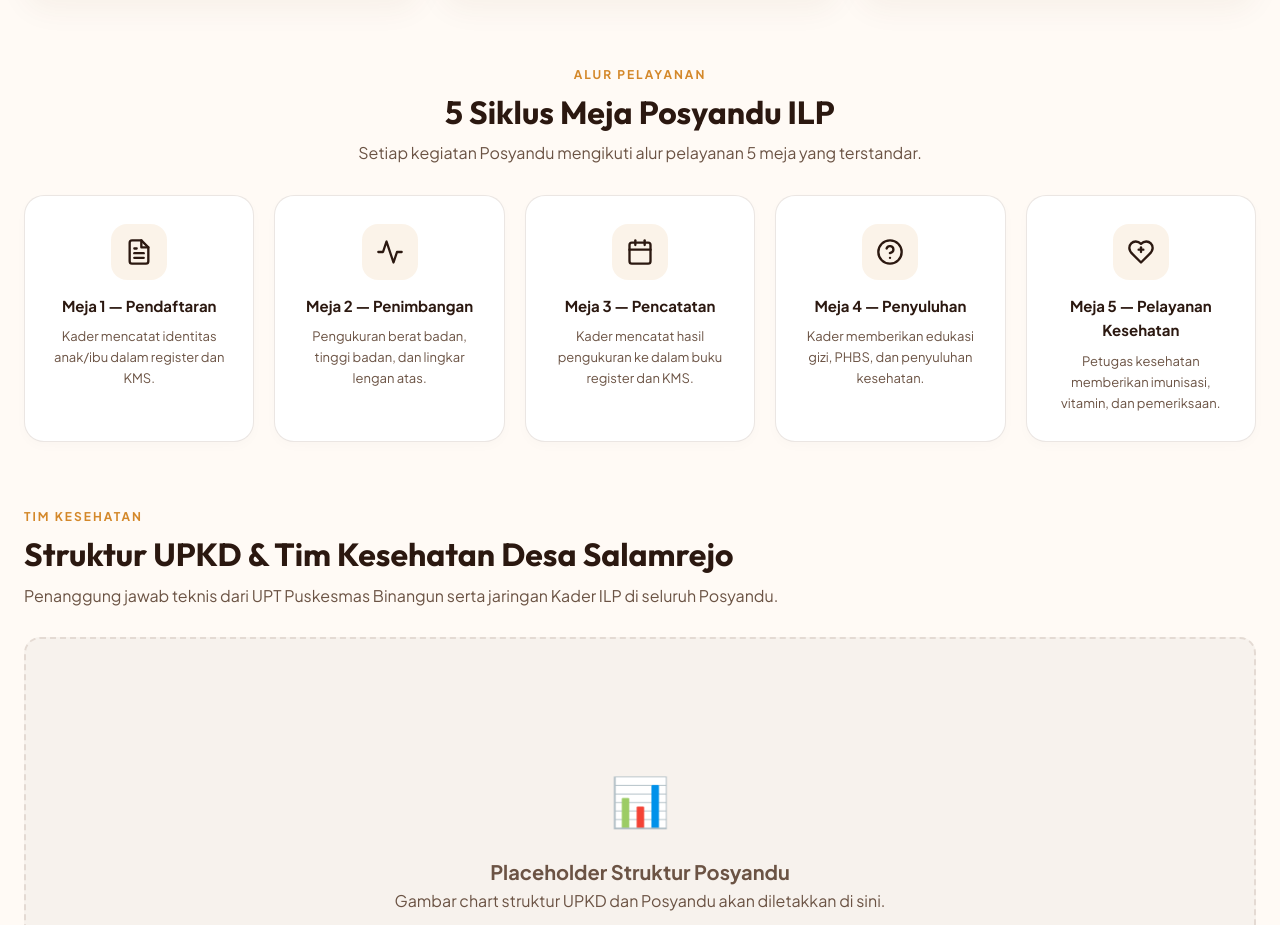
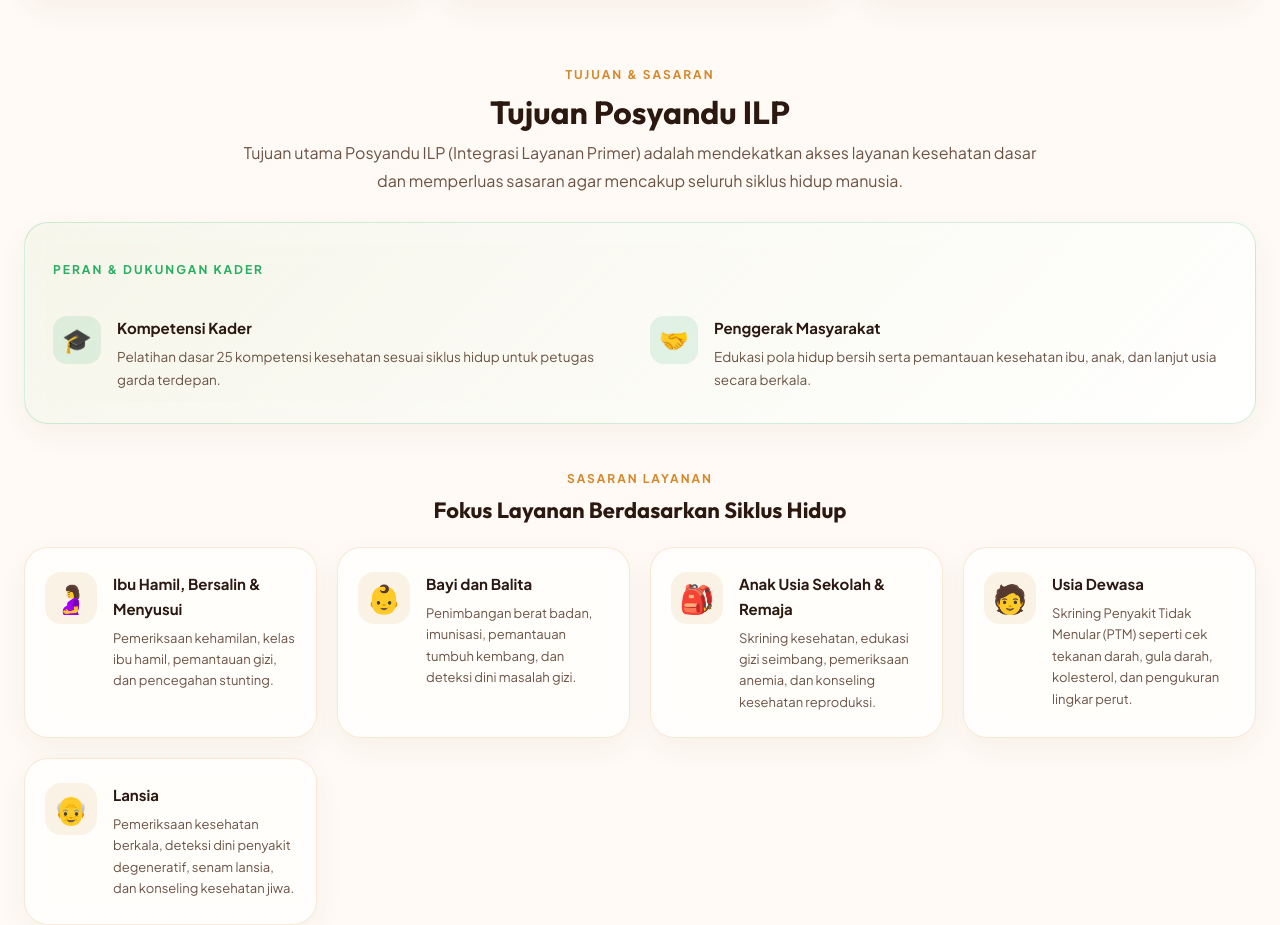
Before and after one commit to dssalamrejo-boop/web-desa-salamrejo, a Next.js app: page /posyandu in a window 1280 px wide. Shown: the part 1407-2332 px from the top of the page. Built offline with nearby package versions, Linux system fonts and the light colour scheme; no server answers; the database is empty; a web font is replaced by a local one.

Commit message:
Add Posyandu ILP sections: tujuan, sasaran, peran kader, layanan luar gedung, lokasi

```diff
--- a/src/app/posyandu/page.js
+++ b/src/app/posyandu/page.js
@@ -19,12 +19,12 @@ const siklus5Meja = [
         <line x1="16" y1="17" x2="8" y2="17" />
         <polyline points="10 9 9 9 8 9" />
       </svg>
-    ), title: 'Meja 1 — Pendaftaran', desc: 'Kader mencatat identitas anak/ibu dalam register dan KMS.' },
+    ), title: 'Meja 1 — Pendaftaran', desc: 'Mendaftarkan sasaran sesuai kelompok usia (ibu hamil, balita, remaja, dewasa, lansia).' },
   { icon: (
       <svg width="28" height="28" viewBox="0 0 24 24" fill="none" stroke="currentColor" strokeWidth="2" strokeLinecap="round" strokeLinejoin="round">
         <path d="M22 12h-4l-3 9L9 3l-3 9H2" />
       </svg>
-    ), title: 'Meja 2 — Penimbangan', desc: 'Pengukuran berat badan, tinggi badan, dan lingkar lengan atas.' },
+    ), title: 'Meja 2 — Pengukuran & Penimbangan', desc: 'Menimbang berat badan, mengukur tinggi/panjang badan, lingkar kepala, lengan atas, serta tekanan darah.' },
   { icon: (
       <svg width="28" height="28" viewBox="0 0 24 24" fill="none" stroke="currentColor" strokeWidth="2" strokeLinecap="round" strokeLinejoin="round">
         <rect x="3" y="4" width="18" height="18" rx="2" ry="2" />
@@ -32,21 +32,37 @@ const siklus5Meja = [
         <line x1="8" y1="2" x2="8" y2="6" />
         <line x1="3" y1="10" x2="21" y2="10" />
       </svg>
-    ), title: 'Meja 3 — Pencatatan', desc: 'Kader mencatat hasil pengukuran ke dalam buku register dan KMS.' },
+    ), title: 'Meja 3 — Pencatatan & Skrining', desc: 'Memasukkan hasil pengukuran ke Buku KIA, KMS, atau pencatatan sistem serta skrining kesehatan dasar.' },
+  { icon: (
+      <svg width="28" height="28" viewBox="0 0 24 24" fill="none" stroke="currentColor" strokeWidth="2" strokeLinecap="round" strokeLinejoin="round">
+        <path d="M19 14c1.49-1.46 3-3.21 3-5.5A5.5 5.5 0 0 0 16.5 3c-1.76 0-3 .5-4.5 2-1.5-1.5-2.74-2-4.5-2A5.5 5.5 0 0 0 2 8.5c0 2.3 1.5 4.05 3 5.5l7 7Z" />
+        <path d="M12 8v4" />
+        <path d="M10 10h4" />
+      </svg>
+    ), title: 'Meja 4 — Pelayanan Kesehatan', desc: 'Pemeriksaan oleh tenaga kesehatan, pemberian vitamin A, imunisasi, atau tablet tambah darah.' },
   { icon: (
       <svg width="28" height="28" viewBox="0 0 24 24" fill="none" stroke="currentColor" strokeWidth="2" strokeLinecap="round" strokeLinejoin="round">
         <circle cx="12" cy="12" r="10" />
         <path d="M9.09 9a3 3 0 0 1 5.83 1c0 2-3 3-3 3" />
         <line x1="12" y1="17" x2="12.01" y2="17" />
       </svg>
-    ), title: 'Meja 4 — Penyuluhan', desc: 'Kader memberikan edukasi gizi, PHBS, dan penyuluhan kesehatan.' },
-  { icon: (
-      <svg width="28" height="28" viewBox="0 0 24 24" fill="none" stroke="currentColor" strokeWidth="2" strokeLinecap="round" strokeLinejoin="round">
-        <path d="M19 14c1.49-1.46 3-3.21 3-5.5A5.5 5.5 0 0 0 16.5 3c-1.76 0-3 .5-4.5 2-1.5-1.5-2.74-2-4.5-2A5.5 5.5 0 0 0 2 8.5c0 2.3 1.5 4.05 3 5.5l7 7Z" />
-        <path d="M12 8v4" />
-        <path d="M10 10h4" />
-      </svg>
-    ), title: 'Meja 5 — Pelayanan Kesehatan', desc: 'Petugas kesehatan memberikan imunisasi, vitamin, dan pemeriksaan.' },
+    ), title: 'Meja 5 — Penyuluhan & Validasi', desc: 'Pemberian edukasi kesehatan perorangan dan validasi data hasil kunjungan.' },
+];
+
+const sasaranFokus = [
+  { emoji: '🤰', title: 'Ibu Hamil, Bersalin & Menyusui', desc: 'Pemeriksaan kehamilan, kelas ibu hamil, pemantauan gizi, dan pencegahan stunting.' },
+  { emoji: '👶', title: 'Bayi dan Balita', desc: 'Penimbangan berat badan, imunisasi, pemantauan tumbuh kembang, dan deteksi dini masalah gizi.' },
+  { emoji: '🎒', title: 'Anak Usia Sekolah & Remaja', desc: 'Skrining kesehatan, edukasi gizi seimbang, pemeriksaan anemia, dan konseling kesehatan reproduksi.' },
+  { emoji: '🧑', title: 'Usia Dewasa', desc: 'Skrining Penyakit Tidak Menular (PTM) seperti cek tekanan darah, gula darah, kolesterol, dan pengukuran lingkar perut.' },
+  { emoji: '👴', title: 'Lansia', desc: 'Pemeriksaan kesehatan berkala, deteksi dini penyakit degeneratif, senam lansia, dan konseling kesehatan jiwa.' },
+];
+
+const layananLuarGedung = [
+  { emoji: '🤰', label: 'Kelas Ibu Hamil' },
+  { emoji: '👶', label: 'Kelas Ibu Balita' },
+  { emoji: '💉', label: 'Imunisasi' },
+  { emoji: '🏥', label: 'Kunjungan TBC, Gizi, Nifas, Bayi, Balita Stunting' },
+  { emoji: '🌿', label: 'TOGA (Tanaman Obat Keluarga)' },
 ];
 
 // metadata removed because this is a client component
@@ -65,9 +81,11 @@ export default function PosyanduPage() {
         description="Fasilitas pelayanan kesehatan balita, remaja, usia produktif hingga lansia yang dikelola oleh tim medis UPT Puskesmas Binangun dan jaringan kader kesehatan desa."
         pills={[
           { label: 'Visi & Misi ILP', href: '#visi-misi' },
+          { label: 'Tujuan & Sasaran', href: '#tujuan-sasaran' },
           { label: '5 Siklus ILP', href: '#profil' },
           { label: 'Tim Kesehatan & Kader', href: '#petugas' },
-          { label: 'Jadwal Kegiatan', href: '#jadwal' },
+          { label: 'Layanan Luar Gedung', href: '#layanan-luar' },
+          { label: 'Lokasi & Jadwal', href: '#jadwal' },
         ]}
       />
 
@@ -133,6 +151,77 @@ export default function PosyanduPage() {
             ))}
           </div>
         </section>
+
+        {/* Tujuan Posyandu ILP */}
+        <section id="tujuan-sasaran" className="desa-section">
+          <div className="desa-section__head desa-section__head--center">
+            <span className="desa-section__label">Tujuan & Sasaran</span>
+            <h2 className="desa-section__title">Tujuan Posyandu ILP</h2>
+            <p className="desa-section__desc" style={{ maxWidth: 800 }}>
+              Tujuan utama Posyandu ILP (Integrasi Layanan Primer) adalah mendekatkan akses layanan kesehatan dasar dan memperluas sasaran agar mencakup seluruh siklus hidup manusia.
+            </p>
+          </div>
+
+          {/* Peran & Dukungan Kader */}
+          <div className="desa-glass-card" style={{
+            padding: '32px 28px', marginBottom: 40,
+            border: '1px solid rgba(39, 174, 96, 0.2)',
+            background: 'linear-gradient(135deg, rgba(39, 174, 96, 0.04) 0%, rgba(255,255,255,0.95) 100%)'
+          }}>
+            <div className="desa-section__head">
+              <span className="desa-section__label" style={{ color: '#27AE60' }}>Peran & Dukungan Kader</span>
+            </div>
+            <div className="desa-grid" style={{ gridTemplateColumns: 'repeat(auto-fit, minmax(300px, 1fr))', gap: 20 }}>
+              <div style={{ display: 'flex', gap: 16, alignItems: 'flex-start' }}>
+                <div style={{
+                  width: 48, height: 48, borderRadius: 14, flexShrink: 0,
+                  background: 'rgba(39, 174, 96, 0.12)',
+                  display: 'flex', alignItems: 'center', justifyContent: 'center',
+                  fontSize: 24
+                }}>🎓</div>
+                <div>
+                  <h4 style={{ fontSize: 15, fontWeight: 700, color: 'var(--desa-ink)', margin: '0 0 6px' }}>Kompetensi Kader</h4>
+                  <p style={{ fontSize: 13.5, color: 'var(--desa-muted)', margin: 0, lineHeight: 1.65 }}>Pelatihan dasar 25 kompetensi kesehatan sesuai siklus hidup untuk petugas garda terdepan.</p>
+                </div>
+              </div>
+              <div style={{ display: 'flex', gap: 16, alignItems: 'flex-start' }}>
+                <div style={{
+                  width: 48, height: 48, borderRadius: 14, flexShrink: 0,
+                  background: 'rgba(39, 174, 96, 0.12)',
+                  display: 'flex', alignItems: 'center', justifyContent: 'center',
+                  fontSize: 24
+                }}>🤝</div>
+                <div>
+                  <h4 style={{ fontSize: 15, fontWeight: 700, color: 'var(--desa-ink)', margin: '0 0 6px' }}>Penggerak Masyarakat</h4>
+                  <p style={{ fontSize: 13.5, color: 'var(--desa-muted)', margin: 0, lineHeight: 1.65 }}>Edukasi pola hidup bersih serta pemantauan kesehatan ibu, anak, dan lanjut usia secara berkala.</p>
+                </div>
+              </div>
+            </div>
+          </div>
+
+          {/* Sasaran & Fokus Layanan */}
+          <div className="desa-section__head desa-section__head--center" style={{ marginBottom: 24 }}>
+            <span className="desa-section__label">Sasaran Layanan</span>
+            <h3 className="desa-section__title" style={{ fontSize: 22 }}>Fokus Layanan Berdasarkan Siklus Hidup</h3>
+          </div>
+          <div className="desa-grid" style={{ gridTemplateColumns: 'repeat(auto-fit, minmax(240px, 1fr))', gap: 20 }}>
+            {sasaranFokus.map((item, i) => (
+              <div key={i} className="desa-glass-card" style={{ padding: '24px 20px', display: 'flex', gap: 16, alignItems: 'flex-start' }}>
+                <div style={{
+                  width: 52, height: 52, borderRadius: 16, flexShrink: 0,
+                  background: 'rgba(212,136,42,0.1)',
+                  display: 'flex', alignItems: 'center', justifyContent: 'center',
+                  fontSize: 28
+                }}>{item.emoji}</div>
+                <div>
+                  <h4 style={{ fontSize: 15, fontWeight: 700, color: 'var(--desa-ink)', margin: '0 0 6px' }}>{item.title}</h4>
+                  <p style={{ fontSize: 13, color: 'var(--desa-muted)', margin: 0, lineHeight: 1.65 }}>{item.desc}</p>
+                </div>
+              </div>
+            ))}
+          </div>
+        </section>
+
         <section id="profil" className="desa-section">
           <div className="desa-section__head desa-section__head--center">
             <span className="desa-section__label">Alur Pelayanan</span>
@@ -299,12 +388,67 @@ export default function PosyanduPage() {
           </div>
         </section>
 
-        {/* D. Jadwal Posyandu */}
+        {/* D. Pendukung Layanan Luar Gedung */}
+        <section id="layanan-luar" className="desa-section">
+          <div className="desa-section__head desa-section__head--center">
+            <span className="desa-section__label">Layanan Pendukung</span>
+            <h2 className="desa-section__title">Pendukung Layanan Luar Gedung</h2>
+            <p className="desa-section__desc">Kegiatan pendukung yang dilaksanakan di luar gedung Posyandu untuk menjangkau masyarakat lebih luas.</p>
+          </div>
+
+          <div className="desa-grid" style={{ gridTemplateColumns: 'repeat(auto-fit, minmax(220px, 1fr))', gap: 16 }}>
+            {layananLuarGedung.map((item, i) => (
+              <div key={i} className="desa-glass-card" style={{
+                padding: '20px 24px', display: 'flex', alignItems: 'center', gap: 16,
+                border: '1px solid rgba(212, 136, 42, 0.15)',
+              }}>
+                <span style={{ fontSize: 28 }}>{item.emoji}</span>
+                <span style={{ fontSize: 15, fontWeight: 600, color: 'var(--desa-ink)' }}>{item.label}</span>
+              </div>
+            ))}
+          </div>
+        </section>
+
+        {/* E. Lokasi & Jadwal Posyandu */}
         <section id="jadwal" className="desa-section">
           <div className="desa-section__head desa-section__head--center">
-            <span className="desa-section__label">Jadwal Kegiatan</span>
-            <h2 className="desa-section__title">Jadwal Posyandu ILP Rutin</h2>
-            <p className="desa-section__desc">Jadwal kegiatan posyandu rutin dilaksanakan pada awal bulan dan akan dishare melalui grup WhatsApp RT dan Yasinan.</p>
+            <span className="desa-section__label">Lokasi & Jadwal</span>
+            <h2 className="desa-section__title">Lokasi Posyandu & Jadwal Rutin</h2>
+          </div>
+
+          <div className="desa-grid" style={{ gridTemplateColumns: 'repeat(auto-fit, minmax(240px, 1fr))', gap: 20, marginBottom: 32 }}>
+            {[
+              { pos: 'Pos 1', lokasi: 'Balai Dusun Salamrejo' },
+              { pos: 'Pos 2', lokasi: 'Balai Desa' },
+              { pos: 'Pos 3', lokasi: 'Rumah Bp. Slamet (Kader)' },
+              { pos: 'Pos 4', lokasi: 'Rumah Bp. Misirawan' },
+            ].map((item, i) => (
+              <div key={i} className="desa-glass-card" style={{ padding: '20px 24px', display: 'flex', alignItems: 'center', gap: 16 }}>
+                <div style={{
+                  width: 48, height: 48, borderRadius: 14, flexShrink: 0,
+                  background: 'var(--desa-gold)', color: '#FFF',
+                  display: 'flex', alignItems: 'center', justifyContent: 'center',
+                  fontSize: 16, fontWeight: 800, fontFamily: 'var(--desa-serif)',
+                  boxShadow: '0 4px 14px rgba(212,136,42,0.3)',
+                }}>{item.pos.replace('Pos ', '')}</div>
+                <div>
+                  <div style={{ fontSize: 15, fontWeight: 700, color: 'var(--desa-ink)' }}>{item.pos}</div>
+                  <div style={{ fontSize: 13, color: 'var(--desa-muted)', marginTop: 2 }}>📍 {item.lokasi}</div>
+                </div>
+              </div>
+            ))}
+          </div>
+
+          <div className="desa-glass-card" style={{
+            padding: '28px 32px', textAlign: 'center',
+            border: '1px solid rgba(212, 136, 42, 0.2)',
+            background: 'linear-gradient(135deg, rgba(255, 252, 246, 0.95) 0%, rgba(255, 255, 255, 0.9) 100%)',
+          }}>
+            <span style={{ fontSize: 32, display: 'block', marginBottom: 12 }}>📅</span>
+            <h3 style={{ fontSize: 18, fontWeight: 700, color: 'var(--desa-ink)', marginBottom: 8 }}>Jadwal Posyandu ILP</h3>
+            <p style={{ fontSize: 14, color: 'var(--desa-muted)', lineHeight: 1.7, margin: 0 }}>
+              Jadwal kegiatan Posyandu ILP dilaksanakan pada <strong>awal bulan</strong> dan akan diinformasikan melalui grup WhatsApp RT, Yasinan, dan media komunikasi desa lainnya.
+            </p>
           </div>
         </section>
 
```
